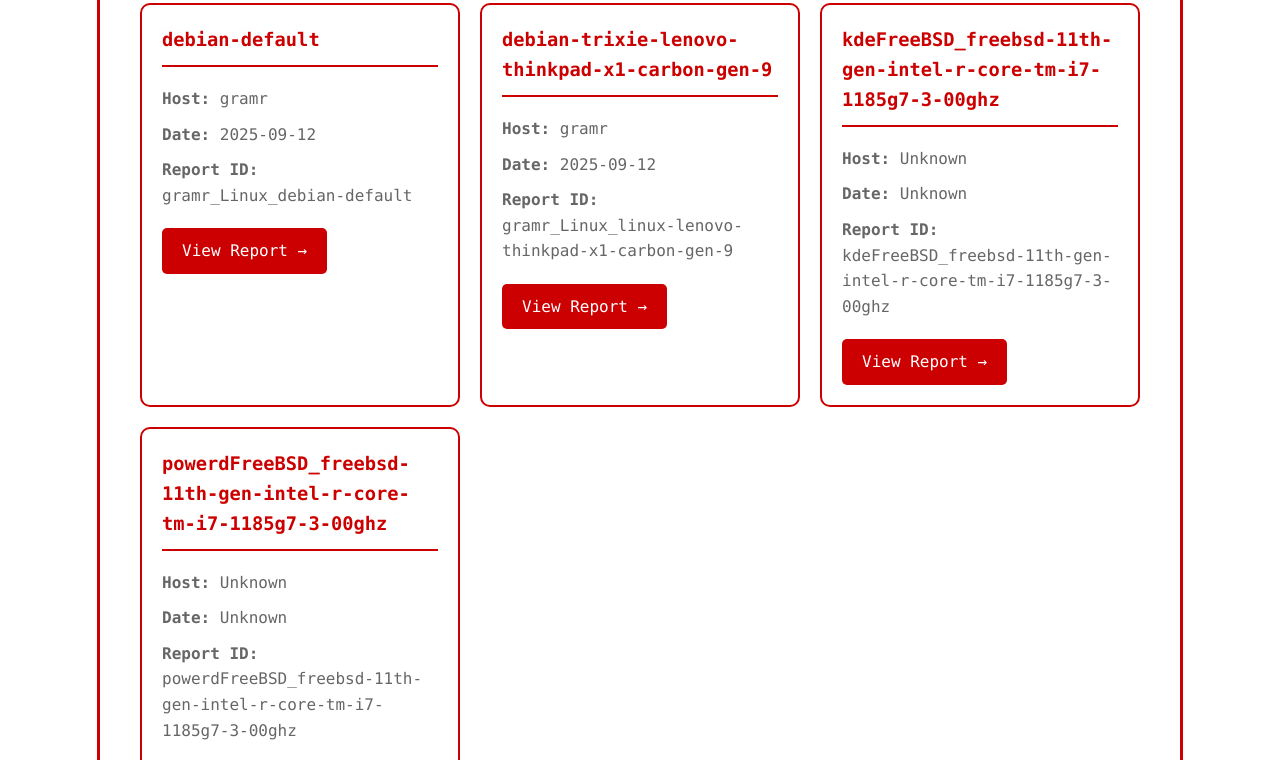
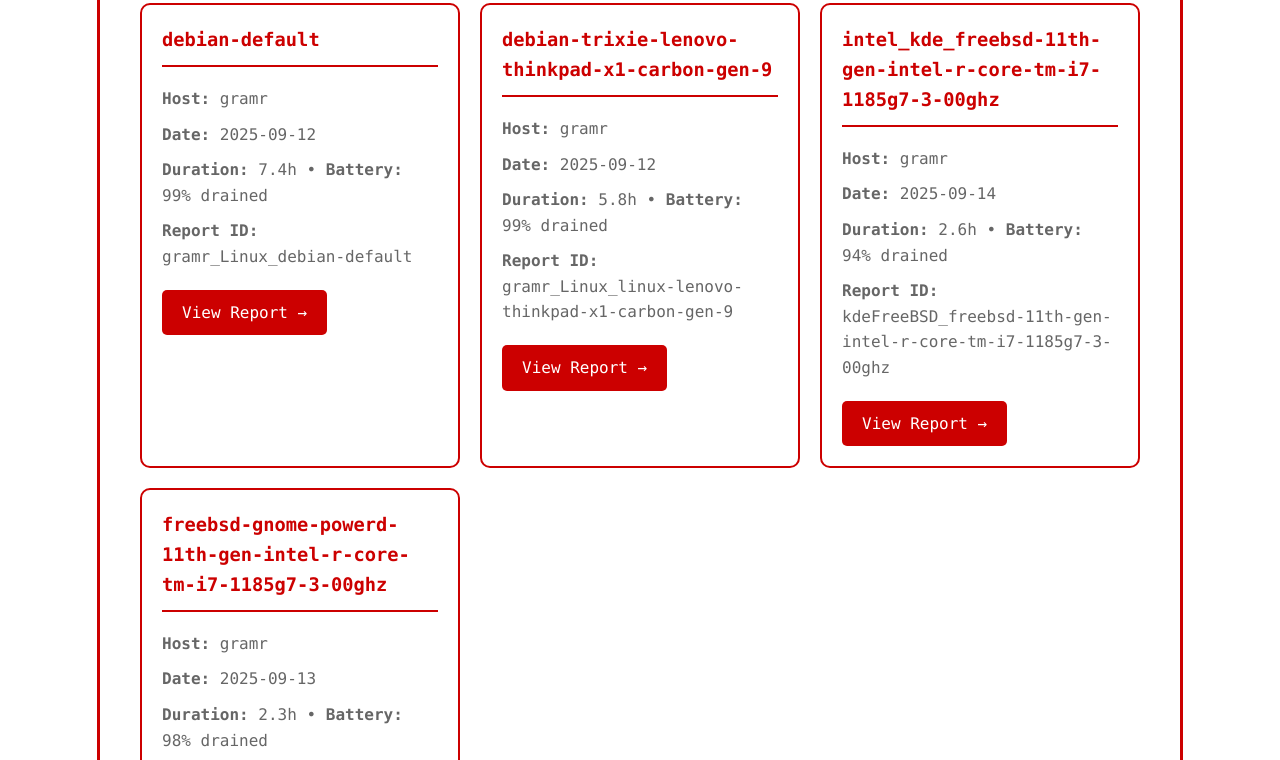
Before and after one commit to divanvisagie/batlab, a plain HTML site: page docs/index.html in a window 1280 px wide. Shown: the part 491-1251 px from the top of the page. Drawn offline with Linux system fonts and the light colour scheme.

Commit message:
Show duration and battery drain in report cards on index page

```diff
--- a/docs/index.html
+++ b/docs/index.html
@@ -38,6 +38,7 @@
                 <h3>debian-default</h3>
                 <p><strong>Host:</strong> gramr</p>
                 <p><strong>Date:</strong> 2025-09-12</p>
+                <p><strong>Duration:</strong> 7.4h • <strong>Battery:</strong> 99% drained</p>
                 <p><strong>Report ID:</strong> gramr_Linux_debian-default</p>
                 <a href="reports/gramr_Linux_debian-default.html">View Report →</a>
             </div>
@@ -45,20 +46,23 @@
                 <h3>debian-trixie-lenovo-thinkpad-x1-carbon-gen-9</h3>
                 <p><strong>Host:</strong> gramr</p>
                 <p><strong>Date:</strong> 2025-09-12</p>
+                <p><strong>Duration:</strong> 5.8h • <strong>Battery:</strong> 99% drained</p>
                 <p><strong>Report ID:</strong> gramr_Linux_linux-lenovo-thinkpad-x1-carbon-gen-9</p>
                 <a href="reports/gramr_Linux_linux-lenovo-thinkpad-x1-carbon-gen-9.html">View Report →</a>
             </div>
             <div class="report-card">
-                <h3>kdeFreeBSD_freebsd-11th-gen-intel-r-core-tm-i7-1185g7-3-00ghz</h3>
-                <p><strong>Host:</strong> Unknown</p>
-                <p><strong>Date:</strong> Unknown</p>
+                <h3>intel_kde_freebsd-11th-gen-intel-r-core-tm-i7-1185g7-3-00ghz</h3>
+                <p><strong>Host:</strong> gramr</p>
+                <p><strong>Date:</strong> 2025-09-14</p>
+                <p><strong>Duration:</strong> 2.6h • <strong>Battery:</strong> 94% drained</p>
                 <p><strong>Report ID:</strong> kdeFreeBSD_freebsd-11th-gen-intel-r-core-tm-i7-1185g7-3-00ghz</p>
                 <a href="reports/kdeFreeBSD_freebsd-11th-gen-intel-r-core-tm-i7-1185g7-3-00ghz.html">View Report →</a>
             </div>
             <div class="report-card">
-                <h3>powerdFreeBSD_freebsd-11th-gen-intel-r-core-tm-i7-1185g7-3-00ghz</h3>
-                <p><strong>Host:</strong> Unknown</p>
-                <p><strong>Date:</strong> Unknown</p>
+                <h3>freebsd-gnome-powerd-11th-gen-intel-r-core-tm-i7-1185g7-3-00ghz</h3>
+                <p><strong>Host:</strong> gramr</p>
+                <p><strong>Date:</strong> 2025-09-13</p>
+                <p><strong>Duration:</strong> 2.3h • <strong>Battery:</strong> 98% drained</p>
                 <p><strong>Report ID:</strong> powerdFreeBSD_freebsd-11th-gen-intel-r-core-tm-i7-1185g7-3-00ghz</p>
                 <a href="reports/powerdFreeBSD_freebsd-11th-gen-intel-r-core-tm-i7-1185g7-3-00ghz.html">View Report →</a>
             </div>
@@ -79,7 +83,7 @@
         </div>
 
         <div class="footer">
-            <p>Reports generated by <strong>batlab</strong> • Last updated: Sun Sep 14 18:12:31 CEST 2025</p>
+            <p>Reports generated by <strong>batlab</strong> • Last updated: Thu Sep 18 21:20:01 CEST 2025</p>
         </div>
     </div>
 </body>
```
Also changed, not shown: 1 other file.
